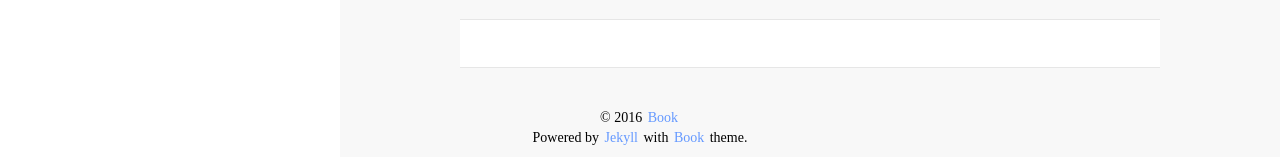
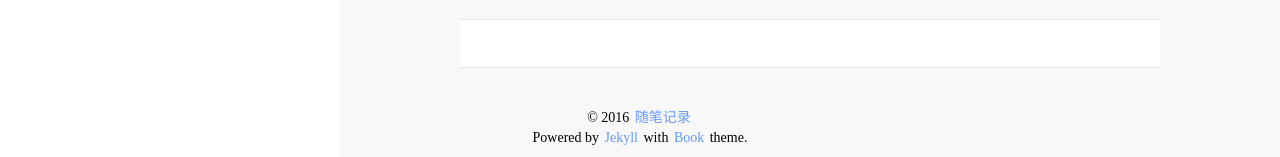
Before and after one commit to liujun028/First-Blog, a Jekyll site: the page built from _posts/2015-08-28-jekyll-theme-book.md, in a window 1280 px wide and 1102 px high. Shown: the part 942-1099 px from the top of the window. Built offline with Jekyll 4.4.1, drawn with Linux system fonts in a browser that asks for light colours; comment, search, counter and statistics services are not loaded.

Commit message:
First-blog

```diff
--- a/_config.yml
+++ b/_config.yml
@@ -1,5 +1,5 @@
-title: Book
-description: A simple Jekyll theme
+title: 随笔记录
+description: 育儿灵感、生态观察、学习记录
 url: # site url
 avatar: # path/to/avatar for index page. e.g. /assets/img/avatar.jpg
 favicon: # path/to/favicon for site. e.g. /assets/img/favicon.ico
@@ -22,6 +22,6 @@ about:
       - name: Book
         url: https://github.com/kkninjae/book
         external: true
-      - name: Lang Liu
+      - name: 自由自在的鱼
         url: http://kkninjae.com/about/
         external: false
```
